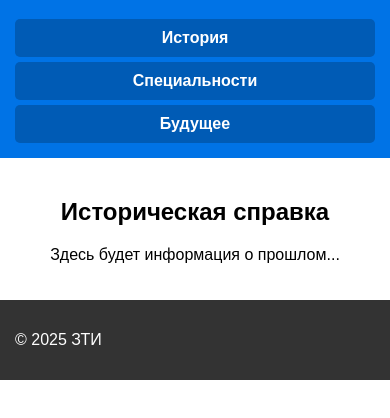
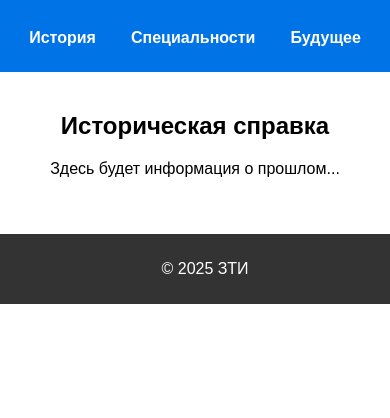
Before and after one commit to JacketMiaimi/ZTI-, a plain HTML site: page index.html in a window 390 px wide. Shown: the part 76-494 px from the top of the page. Drawn offline with Linux system fonts and the light colour scheme.

Commit message:
баг в падвале

```diff
--- a/style.css
+++ b/style.css
@@ -45,26 +45,9 @@ footer {
 }
 
 /* Медиа-запрос для телефонов */
-@media (max-width: 600px) {
-  nav {
-    flex-direction: column; /* 	Элементы выстраиваются в столбец сверху вниз. */
-    gap: 5px;
-  }
-
-  nav a {
-    display: block;
-    padding: 10px;
-    background: #005bb5;
-    border-radius: 5px;
-  }
-
-  .main-content {
-    flex: 1; /* Контент займет всё доступное пространство */
+@media (max-width: 768px) {
+    footer {
+        position: relative; /* Чтобы на мобильных устройствах футер всегда был внизу */
+        margin-top: 20px; /* Немного отступа сверху */
+    }
 }
-
-  footer {
-    display: flex;
-    position: static;
-    padding: 15px;
-  }
-}
```
